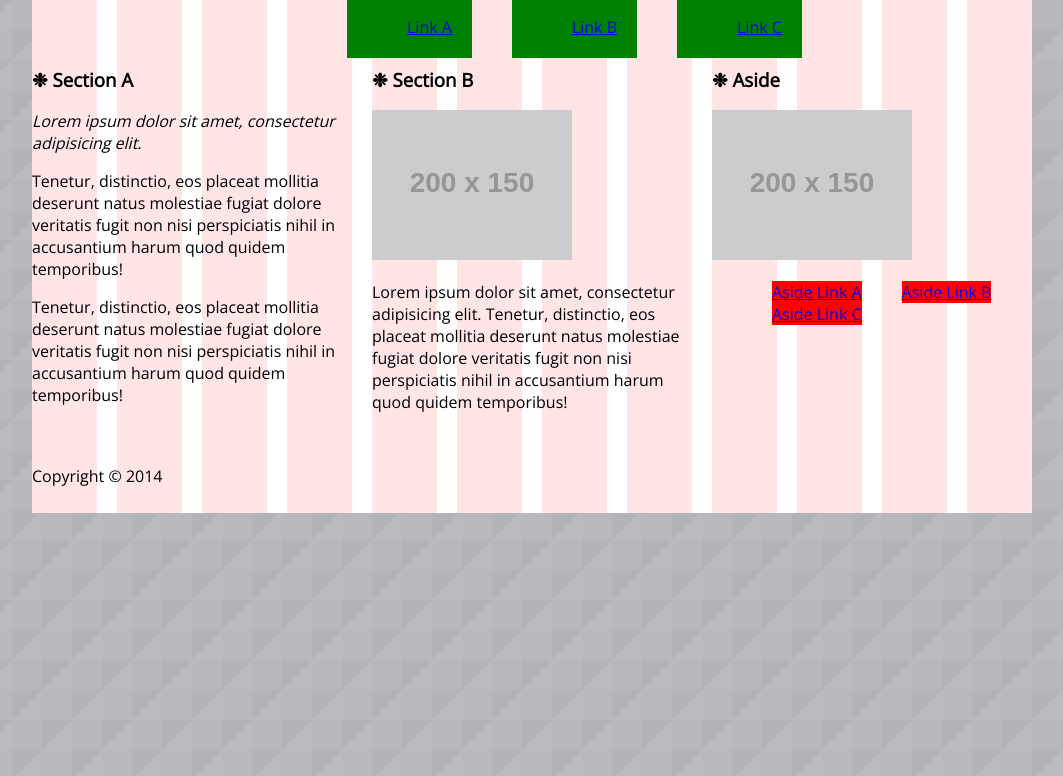
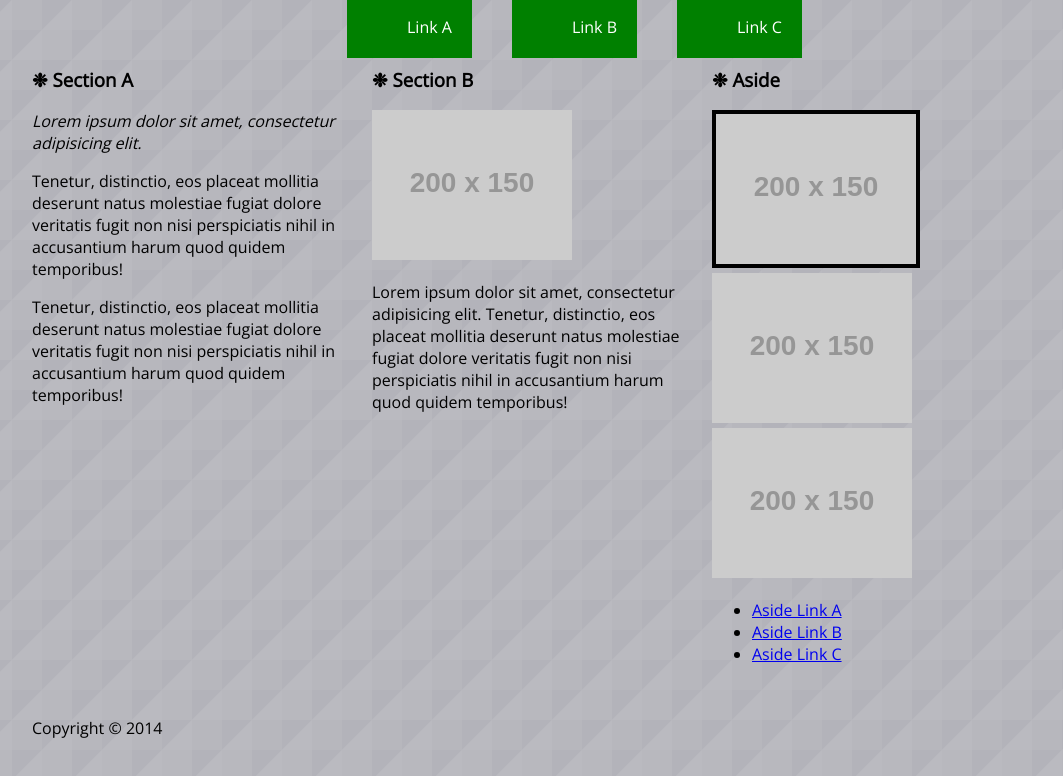
Before and after one commit to tasiapele/midterm-refresh, a plain HTML site: page index.html in a window 1280 px wide. Shown: the whole page, without its empty margins (108-1171 px from the left). Drawn offline with nearby package versions, Linux system fonts and the light colour scheme; placeholder pictures from the web are drawn by us.

Commit message:
added semantics in css

```diff
--- a/css/styles.css
+++ b/css/styles.css
@@ -5,16 +5,40 @@ body {
 
 /*Base Nav Styling*/
 
-li{
-	background: red;
+nav li{
+
 	float: left;
 	list-style: none;
 	margin:0 20px;
 }
 
-nav a{
+
+
+/* Link states*/
+
+nav a:link,
+nav a:visited{
 	background: green;
+	color: white;
 	padding: 20px 20px 20px 60px;
+	text-decoration: none;
+}
+
+nav a:hover,
+nav a:active{
+	background: yellow;
+}
+
+/*Hover states*/
+#first a:hover{
+	background: url("../img/flask.png") no-repeat left bottom;
+
+}
+
+/* advanced selection*/
+
+aside h3 + img{
+	border: 4px solid black;
 }
 
 /* Helper Classes */
--- a/index.html
+++ b/index.html
@@ -12,7 +12,7 @@
 </head>
 <body>
 
-<div class="container showgrid">
+<div class="container">
 
 	<header class="grid_3 alpha">
 		<img src="img/logo-24.png" alt="">
@@ -49,6 +49,8 @@
 		<aside class="grid_4 omega">
 			<h3>&#10057; Aside</h3>
 			<img src="http://placehold.it/200x150" alt="sample">
+			<img src="http://placehold.it/200x150" alt="sample">
+			<img src="http://placehold.it/200x150" alt="sample">
 			<ul>
 		  		<li><a href="#">Aside Link A</a></li>
 		  		<li><a href="#">Aside Link B</a></li>
```
Also changed, not shown: img/flask.png (added).
